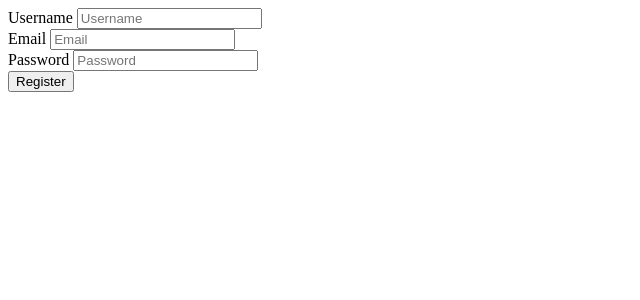
After one commit to mcdir/django-angular-token-auth, a Python web app: template static/templates/static/register.html in a window 1280 px wide. The commit adds this page. Shown: the top 300 px of the page, without its empty margins (0-640 px from the left). Run offline with Jinja, Linux system fonts and the light colour scheme; the template is opened without the code that fills it, so the values that code supplies are empty.

Commit message:
Add register controller/templates.

```diff
--- /dev/null
+++ b/static/templates/static/register.html
@@ -0,0 +1,37 @@
+<div class="col-lg-4 col-lg-offset-4">
+	<form role="form" ng-submit="register()">
+		<div class="form-group">
+			<label for="username">Username</label>
+			<input type="text"
+				   name="username"
+				   id="username"
+				   class="form-control"
+				   placeholder="Username"
+				   ng-model="user.username" />
+		</div>
+
+		<div class="form-group">
+			<label for="email">Email</label>
+			<input type="email"
+				   name="email"
+				   id="email"
+				   class="form-control"
+				   placeholder="Email"
+				   ng-model="user.email" />
+		</div>
+
+		<div class="form-group">
+			<label for="password">Password</label>
+			<input type="password"
+				   name="password"
+				   id="password"
+				   class="form-control"
+				   placeholder="Password"
+				   ng-model="user.password" />
+		</div>
+
+		<button type="submit" class="btn btn-default">
+			Register
+		</button>
+	</form>
+</div>
--- a/templates/index.html
+++ b/templates/index.html
@@ -27,6 +27,7 @@
 
 		<script type="text/javascript" src="/static/javascripts/auth/auth.module.js"></script>
 		<script type="text/javascript" src="/static/javascripts/auth/controllers/login.controller.js"></script>
+		<script type="text/javascript" src="/static/javascripts/auth/controllers/register.controller.js"></script>
 		<script type="text/javascript" src="/static/javascripts/auth/interceptors/auth.interceptor.js"></script>
 		<script type="text/javascript" src="/static/javascripts/auth/services/auth.service.js"></script>
 		<script type="text/javascript" src="/static/javascripts/auth/services/users.service.js"></script>
```
Also changed, not shown: static/javascripts/auth/controllers/register.controller.js (added, +9 -0 lines).
